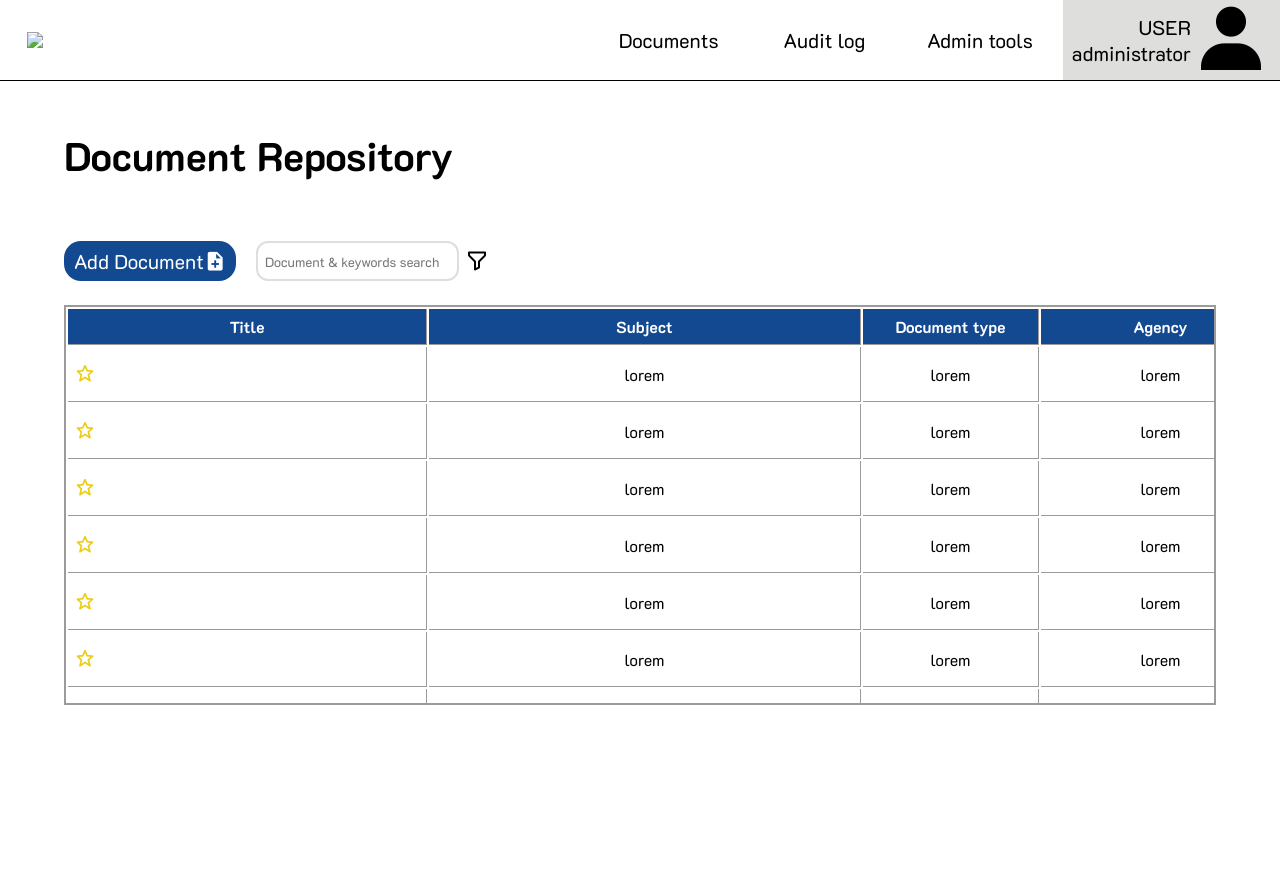
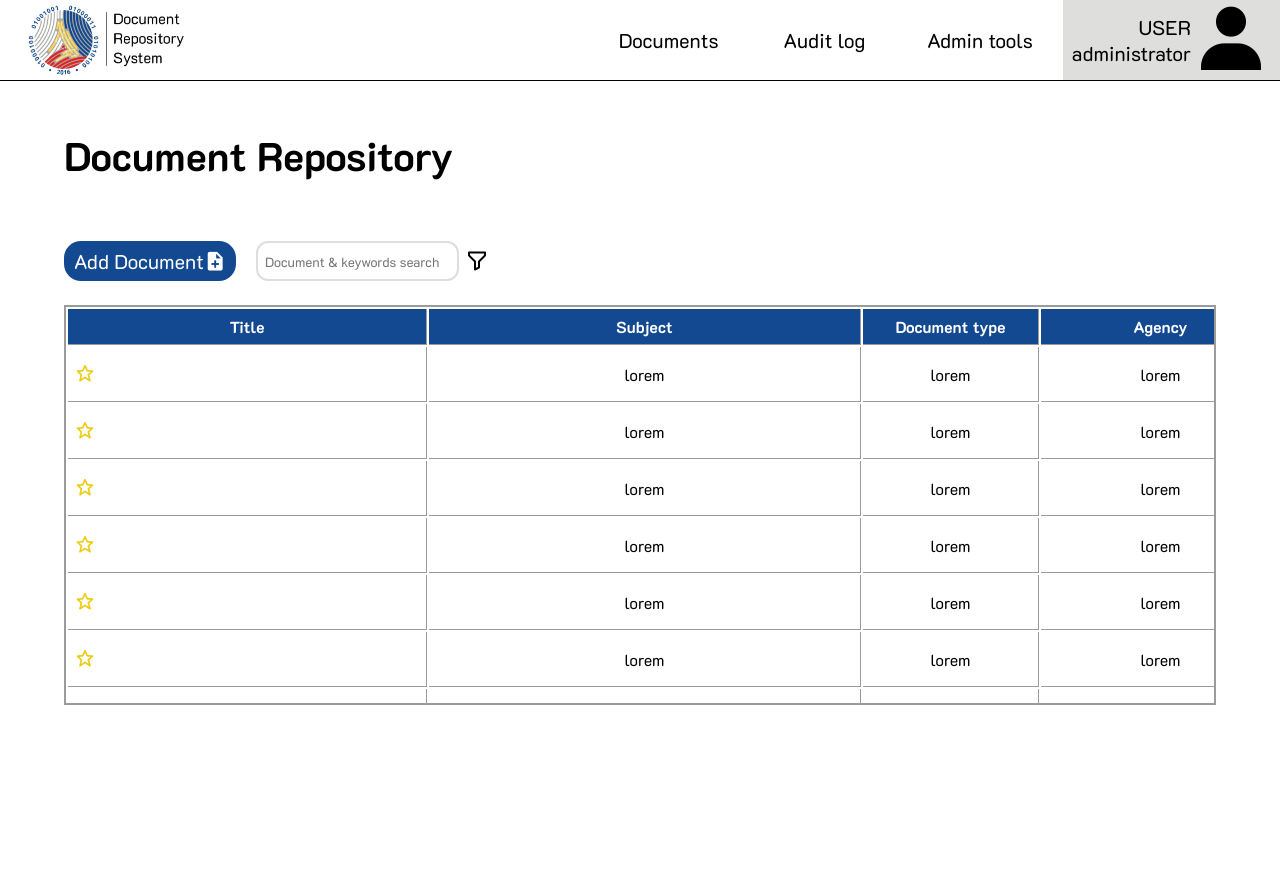
Before and after one commit to Koronnen/DRS---Prototype, a plain HTML site: page index.html in a window 1280 px wide. Drawn offline with nearby package versions, Linux system fonts and the light colour scheme.

Commit message:
Update index.html

```diff
--- a/index.html
+++ b/index.html
@@ -9,13 +9,13 @@
     <link rel="preconnect" href="https://fonts.googleapis.com">
     <link rel="preconnect" href="https://fonts.gstatic.com" crossorigin>
     <link href="https://fonts.googleapis.com/css2?family=K2D:ital,wght@0,100;0,200;0,300;0,400;0,500;0,600;0,700;0,800;1,100;1,200;1,300;1,400;1,500;1,600;1,700;1,800&display=swap" rel="stylesheet">
-    <link rel="icon" href="Pictures/480px-DICT-Logo-icon_only.png">
+    <link rel="icon" href="Pictures/icon.jpg">
 </head>
 <body>
 
     <Header>
         <div class="Logo">
-            <img src="Pictures/DICt logo white.jpg">
+            <img src="Pictures/drslogo.jpg">
         </div>
 
         <div class="list_menu_container">
```
